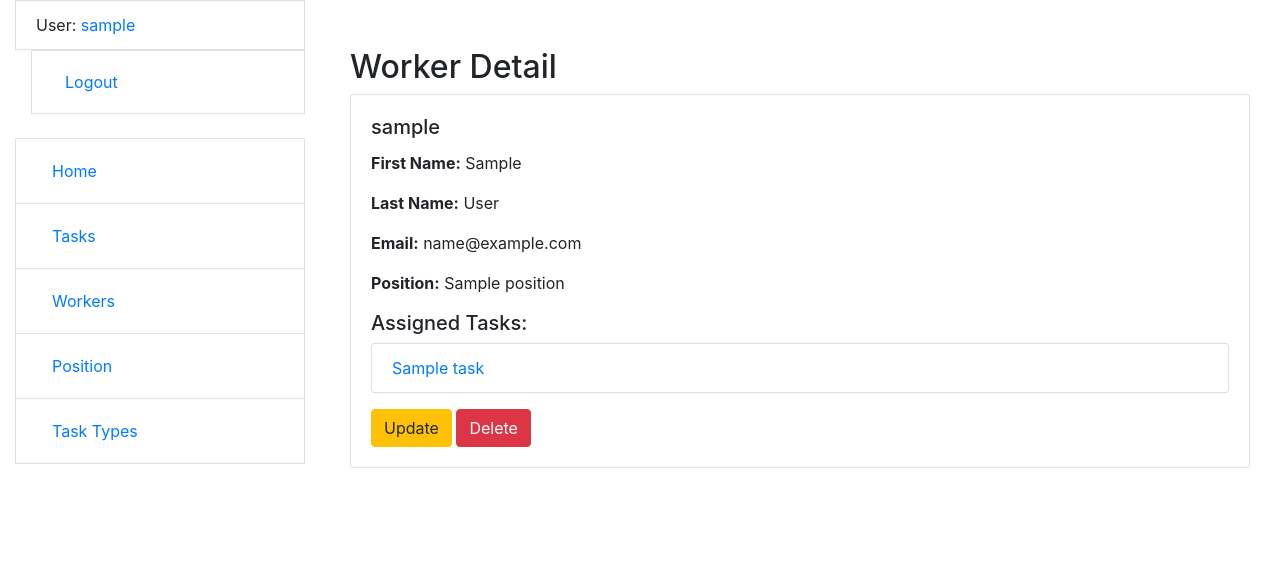
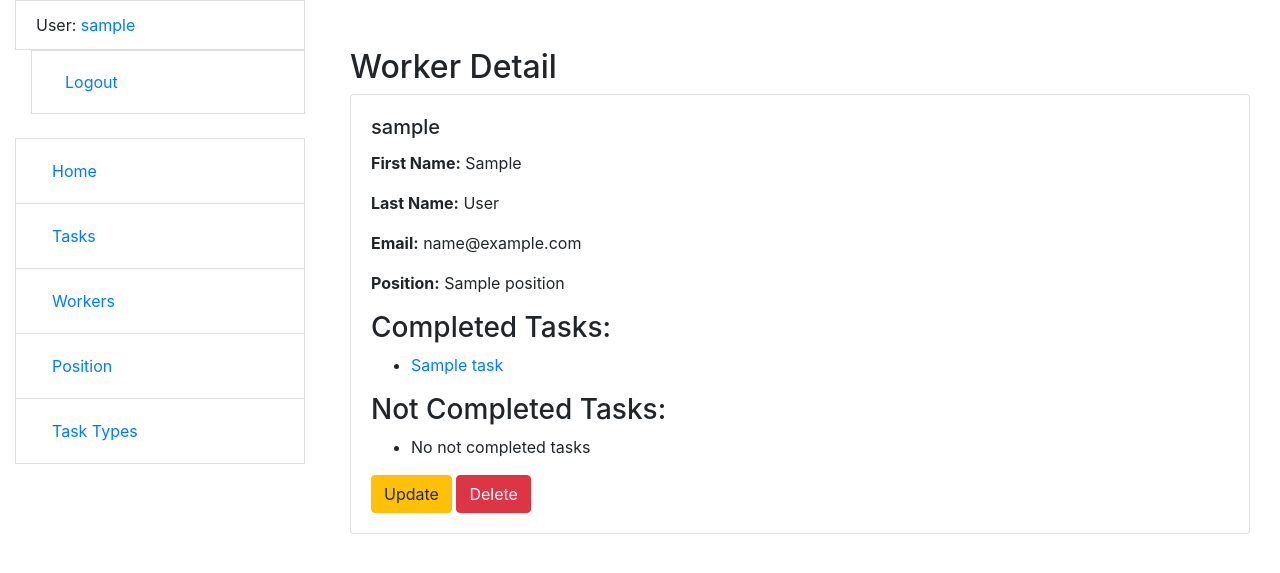
Before and after one commit to voboian/IT-Company-Task-Manager, a Django app: page /workers/1/ in a window 1280 px wide. Shown: the top 573 px of the page. Run offline with Django 5.2, Linux system fonts and the light colour scheme; a user stored in the database is signed in; tables that the repository leaves empty hold one stand-in row (values such as "Sample post").

Commit message:
add for each worker it is shown separately: completed and not completed tasks on worker list and detail

```diff
--- a/tasks/forms.py
+++ b/tasks/forms.py
@@ -54,6 +54,7 @@ class TaskForm(forms.ModelForm):
             "description",
             "deadline",
             "priority",
+            "is_completed",
             "task_type",
             "assignees",
         )
--- a/tasks/models.py
+++ b/tasks/models.py
@@ -18,6 +18,14 @@ class Position(models.Model):
 
 class Worker(AbstractUser):
     position = models.ForeignKey(Position, on_delete=models.CASCADE, related_name="workers", null=True, blank=True)
+
+    @property
+    def completed_tasks(self):
+        return self.tasks.filter(is_completed=True)
+
+    @property
+    def not_completed_tasks(self):
+        return self.tasks.filter(is_completed=False)
 
     def __str__(self):
         return self.username
--- a/tasks/views.py
+++ b/tasks/views.py
@@ -187,6 +187,13 @@ class WorkerListView(LoginRequiredMixin, ListView):
         context["search_name"] = "username"
         context["search_value"] = search_value if search_value else ""
         context["search_placeholder"] = "Search worker"
+        workers = context["workers_list"]
+        for worker in workers:
+            completed_tasks = worker.tasks.filter(is_completed=True)
+            not_completed_tasks = worker.tasks.filter(is_completed=False)
+
+            worker.completed_tasks_count = completed_tasks.count()
+            worker.not_completed_tasks_count = not_completed_tasks.count()
 
         return context
 
--- a/templates/tasks/tasks_list.html
+++ b/templates/tasks/tasks_list.html
@@ -18,6 +18,7 @@
         <th scope="col">Description</th>
         <th scope="col">Deadline</th>
         <th scope="col">Priority</th>
+        <th scope="col">Is completed</th>
         <th scope="col">Task Type</th>
         <th scope="col">Actions</th>
       </tr>
@@ -29,6 +30,7 @@
           <td>{{ task.description }}</td>
           <td>{{ task.deadline }}</td>
           <td>{{ task.priority }}</td>
+          <td>{{ task.is_completed }}</td>
           <td>{{ task.task_type.name }}</td>
           <td>
             <a href="{% url 'tasks:tasks-update' task.id %}" class="btn btn-sm btn-info">Update</a>
--- a/templates/tasks/worker_detail.html
+++ b/templates/tasks/worker_detail.html
@@ -10,14 +10,25 @@
         <p class="card-text"><strong>Last Name:</strong> {{ worker.last_name }}</p>
         <p class="card-text"><strong>Email:</strong> {{ worker.email }}</p>
         <p class="card-text"><strong>Position:</strong> {{ worker.position.name }}</p>
-            <h5>Assigned Tasks:</h5>
-            <ul class="list-group mb-3">
-                {% for task in worker.tasks.all %}
-                    <li class="list-group-item">
-                        <a href="{% url 'tasks:tasks-detail' task.id %}">{{ task.name }}</a>
-                    </li>
+
+        <h3>Completed Tasks:</h3>
+        <ul>
+          {% for task in worker.completed_tasks %}
+            <li><a href="{% url 'tasks:tasks-detail' task.id %}">{{ task.name }}</a></li>
+          {% empty %}
+            <li>No completed tasks</li>
           {% endfor %}
         </ul>
+
+        <h3>Not Completed Tasks:</h3>
+        <ul>
+          {% for task in worker.not_completed_tasks %}
+            <li><a href="{% url 'tasks:tasks-detail' task.id %}">{{ task.name }}</a></li>
+          {% empty %}
+            <li>No not completed tasks</li>
+          {% endfor %}
+        </ul>
+
         <a href="{% url 'tasks:workers-update' worker.id %}" class="btn btn-warning">Update</a>
         <a href="{% url 'tasks:workers-delete' worker.id %}" class="btn btn-danger">Delete</a>
       </div>
--- a/templates/tasks/workers_list.html
+++ b/templates/tasks/workers_list.html
@@ -19,6 +19,8 @@
         <th scope="col">Last Name</th>
         <th scope="col">Email</th>
         <th scope="col">Position</th>
+        <th scope="col">Completed Tasks</th>
+        <th scope="col">Not Completed Tasks</th>
         <th scope="col">Actions</th>
       </tr>
     </thead>
@@ -30,6 +32,8 @@
           <td>{{ worker.last_name }}</td>
           <td>{{ worker.email }}</td>
           <td>{{ worker.position.name }}</td>
+          <td>{{ worker.completed_tasks_count }}</td>
+          <td>{{ worker.not_completed_tasks_count }}</td>
           <td>
             <a href="{% url 'tasks:workers-update' worker.id %}" class="btn btn-sm btn-info">Update</a>
             <a href="{% url 'tasks:workers-delete' worker.id %}" class="btn btn-sm btn-danger">Delete</a>
```
Lines whose indentation alone changed are shown as unchanged.
